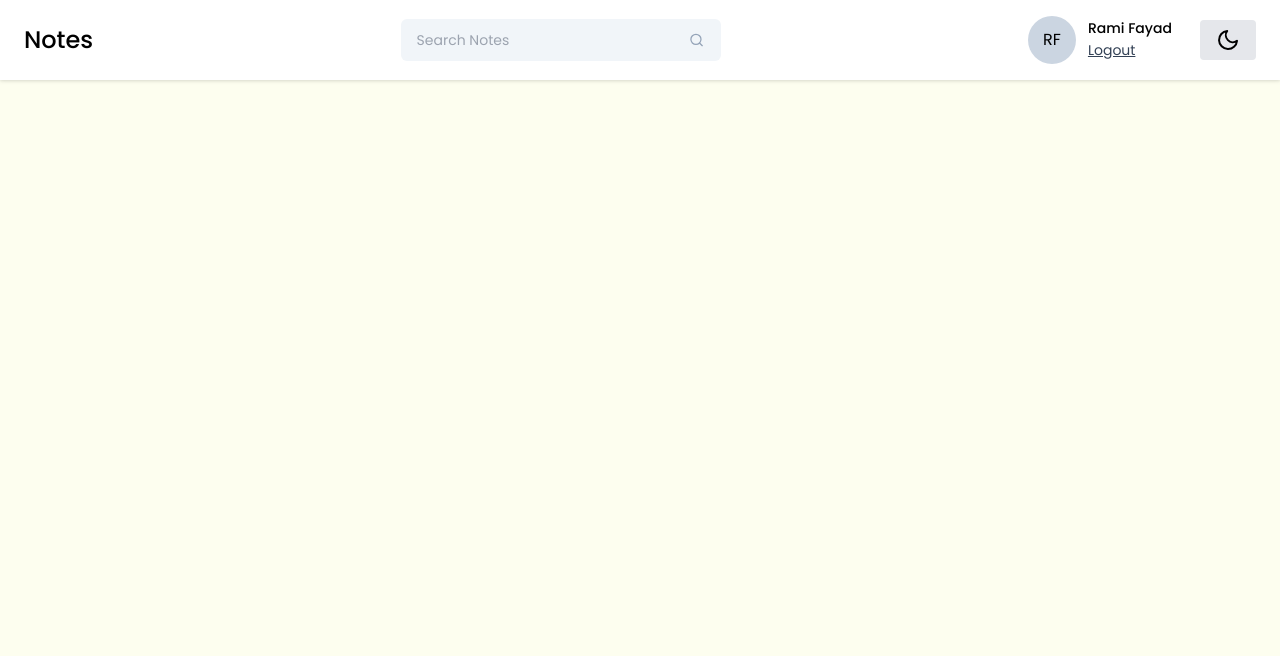
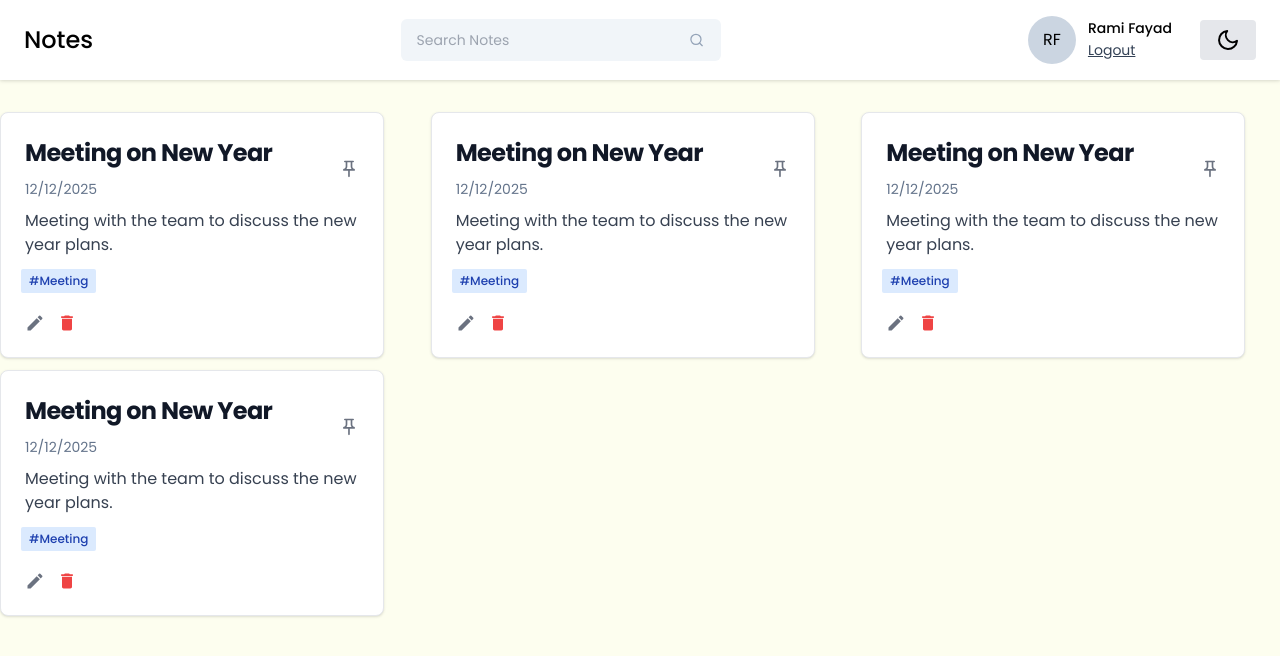
Before and after one commit to Rami-Fayad/Notes-APP, a React (Vite) app in the folder Frontend/: page /dashboard in a window 1280 px wide. Shown: the top 656 px of the page. Built offline with nearby package versions, Linux system fonts and the light colour scheme.

Commit message:
Note Card

```diff
--- /dev/null
+++ b/Frontend/src/components/Cards/Notecard.jsx
@@ -0,0 +1,53 @@
+import React from "react";
+import { MdCreate, MdDelete, MdOutlinePushPin } from "react-icons/md";
+const Notecard = ({
+  title,
+  date,
+  content,
+  tags,
+  ispinned,
+  onEdit,
+  onDelete,
+  OnPin,
+}) => {
+  return (
+    <div className="max-w-sm p-6 bg-white border border-gray-200 rounded-lg shadow dark:bg-gray-800 dark:border-gray-700">
+      <div className="flex items-center justify-between">
+        <div>
+          <h5 className="mb-2 text-2xl font-bold tracking-tight text-gray-900 dark:text-white">
+            {title}
+          </h5>
+          <span className="text-sm text-slate-500">{date}</span>
+        </div>
+        <MdOutlinePushPin
+          size={20}
+          className={`icon-btn ${ ispinned ? "text-sm text-gray-500 dark:text-gray-300 hover:text-yellow-500 dark:hover:text-yellow-300": "text-slate-300 dark:text-slate-600"  } `}
+          onClick={OnPin}
+        />
+      </div>
+      <p class="mb-3 mt-2 font-normal text-gray-700 dark:text-gray-400">
+        {content?.slice(0, 60)}
+      </p>
+      <div class="flex flex-wrap mt-2 -mx-1">
+        <span className="px-2 py-1 mb-1 mr-1 text-xs font-medium text-blue-800 bg-blue-100 rounded-sm dark:bg-blue-200 dark:text-blue-900">
+          {tags}
+        </span>
+      </div>
+      <div className="flex items-center mt-4">
+        <MdCreate
+          size={20}
+          className="icon-btn text-sm text-gray-500 dark:text-gray-300 hover:text-green-500 dark:hover:text-gray-100"
+          onClick={onEdit}
+        />
+
+        <MdDelete
+          size={20}
+          className="icon-btn ml-3 text-sm text-red-500 dark:text-red-300 hover:text-red-600 dark:hover:text-red-100"
+          onClick={onDelete}
+        />
+      </div>
+    </div>
+  );
+};
+
+export default Notecard;
--- a/Frontend/src/index.css
+++ b/Frontend/src/index.css
@@ -22,4 +22,7 @@
   .btn-primary {
     @apply w-full text-sm bg-primary p-2 my-1 hover:bg-blue-700
   }
+  .icon-btn{
+    @apply text-3xl cursor-pointer
+  }
 }
--- a/Frontend/src/pages/Home/Home.jsx
+++ b/Frontend/src/pages/Home/Home.jsx
@@ -1,10 +1,60 @@
 import React from 'react'
 import Navbar from '../../components/Navbar/Navbar'
+import Notecard from '../../components/Cards/Notecard'
 
 const Home = () => {
   return (
     <>
       <Navbar/>
+      <div className='container mx-auto'>
+      <div className='grid grid-cols-1 gap-3 mt-8 md:grid-cols-2 lg:grid-cols-3'>
+      <Notecard
+      title="Meeting on New Year"
+      date="12/12/2025"
+      content="Meeting with the team to discuss the new year plans."
+      tags="#Meeting"
+      ispinned={true}
+      onEdit={()=>{}}
+      OnDelete={()=>{}}
+      onPin={()=>{}}
+
+      />
+      <Notecard
+      title="Meeting on New Year"
+      date="12/12/2025"
+      content="Meeting with the team to discuss the new year plans."
+      tags="#Meeting"
+      ispinned={true}
+      onEdit={()=>{}}
+      OnDelete={()=>{}}
+      onPin={()=>{}}
+
+      />
+      <Notecard
+      title="Meeting on New Year"
+      date="12/12/2025"
+      content="Meeting with the team to discuss the new year plans."
+      tags="#Meeting"
+      ispinned={true}
+      onEdit={()=>{}}
+      OnDelete={()=>{}}
+      onPin={()=>{}}
+
+      />
+      <Notecard
+      title="Meeting on New Year"
+      date="12/12/2025"
+      content="Meeting with the team to discuss the new year plans."
+      tags="#Meeting"
+      ispinned={true}
+      onEdit={()=>{}}
+      OnDelete={()=>{}}
+      onPin={()=>{}}
+
+      />
+      </div>
+      </div>
+
     </>
   )
 }
```
